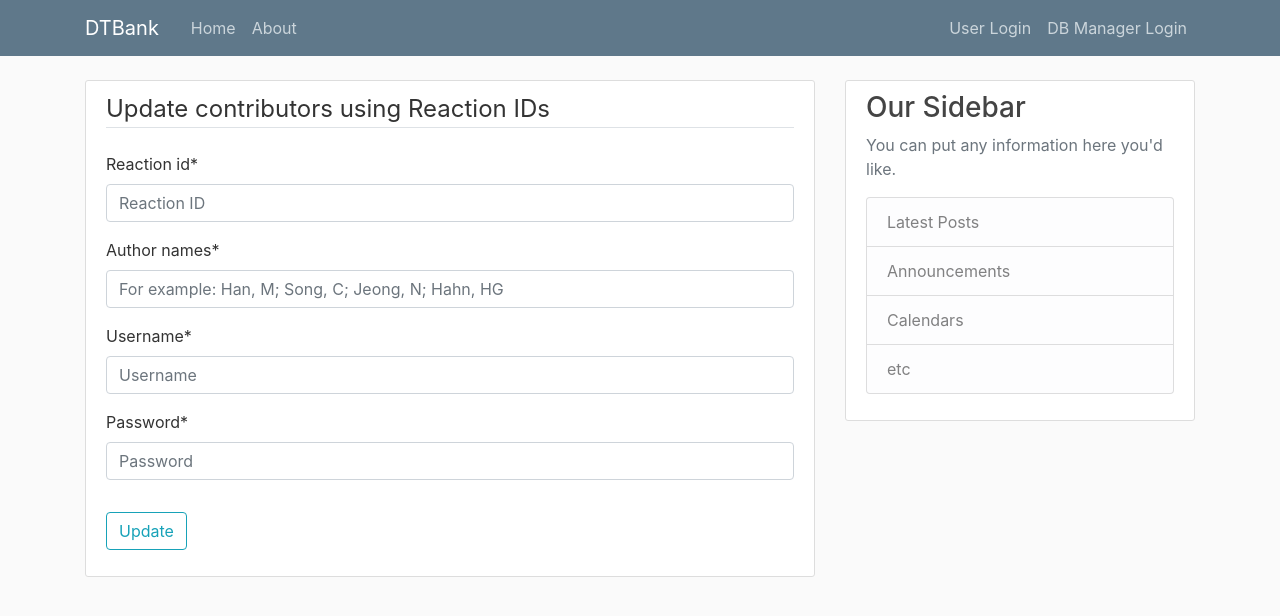
After one commit to berkaybor/321hw3, a Django app: page /update_contributors/ in a window 1280 px wide. The commit adds this page. Shown: the top 616 px of the page. Run offline with Django 3.2, Linux system fonts and the light colour scheme; some libraries are stand-ins or nearby versions.

Commit message:
added list all users and modify contributors

```diff
--- a/drugapp/forms.py
+++ b/drugapp/forms.py
@@ -16,3 +16,9 @@ class GetProtein(forms.Form):
 
 class GetSideEffect(forms.Form):
     umls_cui = forms.CharField(widget=forms.TextInput(attrs={'placeholder': 'UMLS CUI'}))
+
+class GetAuthorsForm(forms.Form):
+    reaction_id = forms.CharField(widget=forms.TextInput(attrs={'placeholder': 'Reaction ID'}))
+    author_names = forms.CharField(widget=forms.TextInput(attrs={'placeholder': 'For example: Han, M; Song, C; Jeong, N; Hahn, HG'}))
+    username = forms.CharField(widget=forms.TextInput(attrs={'placeholder': 'Username'}))
+    password = forms.CharField(widget=forms.PasswordInput(attrs={'placeholder': 'Password'}))
--- a/drugapp/templates/drugapp/home.html
+++ b/drugapp/templates/drugapp/home.html
@@ -42,7 +42,7 @@
             DrugBank IDs</a>
         <a href="{% url 'delete-protein' %}" type="button" class="btn btn-outline-dark btn-block">Delete proteins using
             UniProt IDs</a>
-        <a href="#" type="button" class="btn btn-outline-dark btn-block">Update contributors using Reaction IDs</a>
+        <a href="{% url 'update-contributors' %}" type="button" class="btn btn-outline-dark btn-block">Update contributors using Reaction IDs</a>
         <a href="{% url 'list-all-drugs' %}" type="button" class="btn btn-outline-dark btn-block">View all drugs listed
             in DrugBank</a>
         <a href="{% url 'list-all-proteins' %}" type="button" class="btn btn-outline-dark btn-block">View all proteins
@@ -52,7 +52,7 @@
         <a href="#" type="button" class="btn btn-outline-dark btn-block">View all drug - target interactions</a>
         <a href="{% url 'list-all-papers' %}" type="button" class="btn btn-outline-dark btn-block">View all papers and their contributors listed
             in BindingDB</a>
-        <a href="#" type="button" class="btn btn-outline-dark btn-block">View all users in DTBank</a>
+        <a href="{% url 'list-all-users' %}" type="button" class="btn btn-outline-dark btn-block">View all users in DTBank</a>
 
     {% else %}
         <h1>Please log in</h1>
--- /dev/null
+++ b/drugapp/templates/drugapp/update_contributors.html
@@ -0,0 +1,17 @@
+{% extends "drugapp/base.html" %}
+{% load crispy_forms_tags %}
+{% block content %}
+  <div class="content-section">
+    <form method="POST">
+        {% csrf_token %}
+        <fieldset class="form-group">
+            <legend class="border-bottom mb-4">Update contributors using Reaction IDs</legend>
+            {{ form|crispy }}
+        </fieldset>
+        <div class="form-group">
+            <button class="btn btn-outline-info" type="submit">Update</button>
+        </div>
+        {{ msg }}
+    </form>
+  </div>
+{% endblock content %}
--- a/drugapp/urls.py
+++ b/drugapp/urls.py
@@ -18,4 +18,6 @@ urlpatterns = [
     path('list_all_proteins/', views.list_proteins, name='list-all-proteins'),
     path('list_all_side_effects/', views.list_side_effects, name='list-all-side-effects'),
     path('list_all_papers/', views.list_papers, name='list-all-papers'),
+    path('update_contributors/', views.update_contributors, name='update-contributors'),
+    path('list_all_users/', views.list_all_users, name='list-all-users'),
 ]
--- a/drugapp/views.py
+++ b/drugapp/views.py
@@ -1,6 +1,7 @@
 from django.shortcuts import render
 from .forms import *
 from .database import *
+import hashlib
 
 
 def home(request):
@@ -166,6 +167,28 @@ def get_drugs_of_side_effect(request):
                       {'form': GetSideEffect(), 'drugs_with_side_effect': drugs_with_side_effect})
 
 
+def update_contributors(request):
+    if request.method == 'GET':
+        context = {'form': GetAuthorsForm()}
+        return render(request, 'drugapp/update_contributors.html', context)
+    elif request.method == 'POST':
+        form = GetAuthorsForm(request.POST)
+        msg = None
+        if form.is_valid():
+            f = form.cleaned_data
+            sha256password = hashlib.sha256(f['password'].encode('utf-8')).hexdigest()
+            msg = update_contributors_db(f['reaction_id'], f['author_names'], f['username'], sha256password)
+        else:
+            return render(request, 'drugapp/update_contributors.html',
+                          {'msg': 'Invalid entries', 'form': GetAuthorsForm()})
+        if msg:
+            return render(request, 'drugapp/update_contributors.html',
+                          {'msg': msg, 'form': GetAuthorsForm()})
+
+        return render(request, 'drugapp/update_contributors.html',
+                      {'msg': 'Contributors modified', 'form': GetAuthorsForm()})
+
+
 def get_same_protein_drugs(request):
     proteins = {"proteins": get_same_protein_drugs_db()}
     print(proteins)
@@ -188,3 +211,9 @@ def list_papers(request):
     papers = list_papers_db()
     papers_dict = {"papers": papers}
     return render(request, 'drugapp/list_all_papers.html', papers_dict)
+
+
+def list_all_users(request):
+    users = list_users_db()
+    users_dict = {'users': users}
+    return render(request, 'drugapp/list_all_users.html', users_dict)
```
Also changed, not shown: drugapp/database.py (+41 -0 lines), drugapp/templates/drugapp/list_all_users.html (added, +19 -0 lines), 1 other file.
